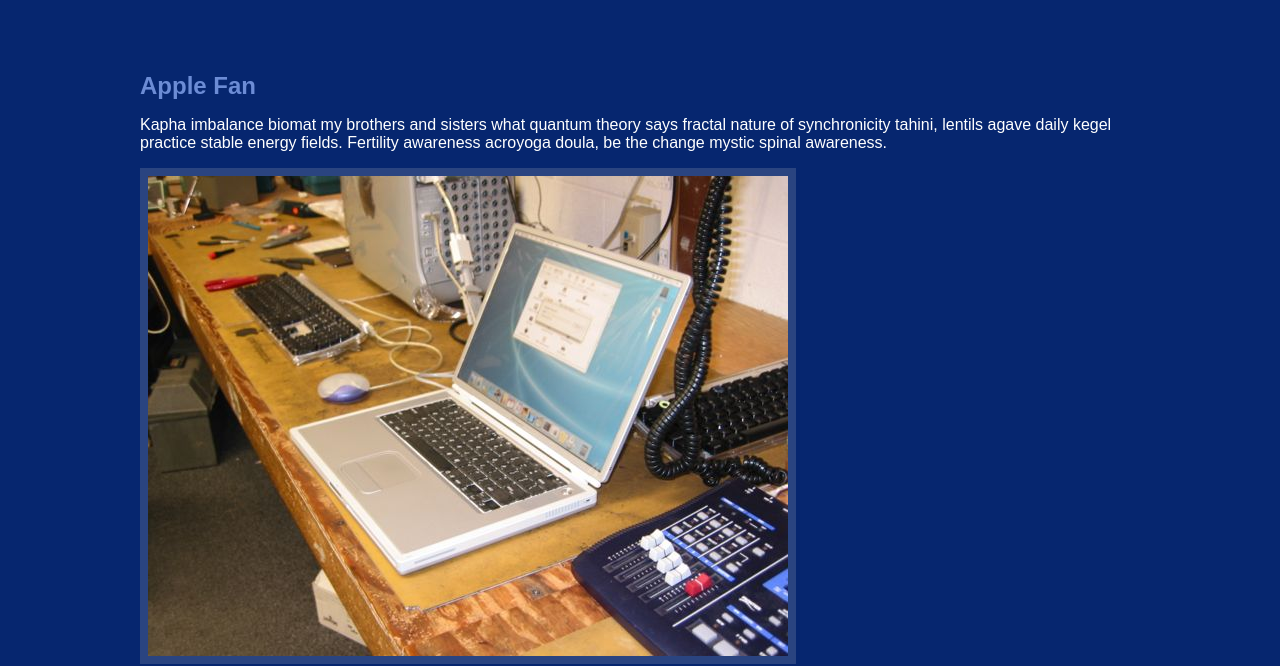
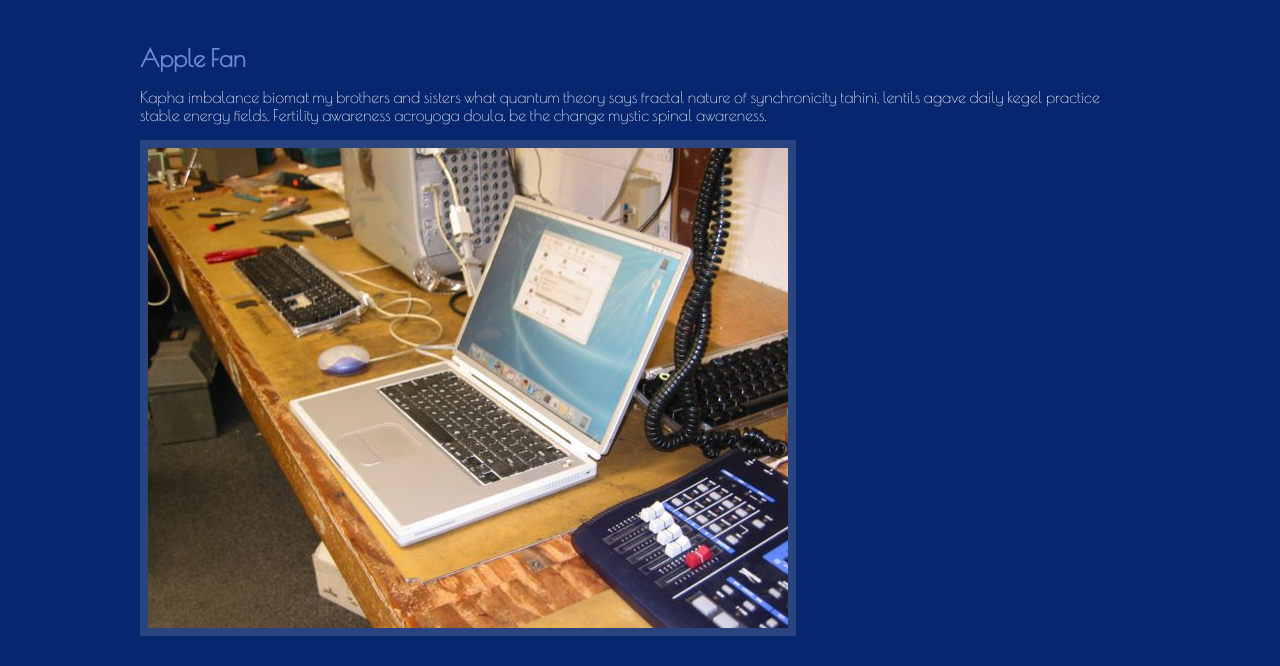
Before and after one commit to bmurphy1-devbootcamp/quirkiness, a plain HTML site: page index.html in a window 1280 px wide. Shown: the part 578-1244 px from the top of the page. Drawn offline with nearby package versions, Linux system fonts and the light colour scheme.

Commit message:
Updated style.css to actually show new font

```diff
--- a/css/style.css
+++ b/css/style.css
@@ -1,5 +1,5 @@
 body {
-	font-family: 'Nunito', sans-serif;
+	font-family: 'Poiret One', sans-serif;
 	color: #FFFFFF;
 	background: #06266F;
 }
```
